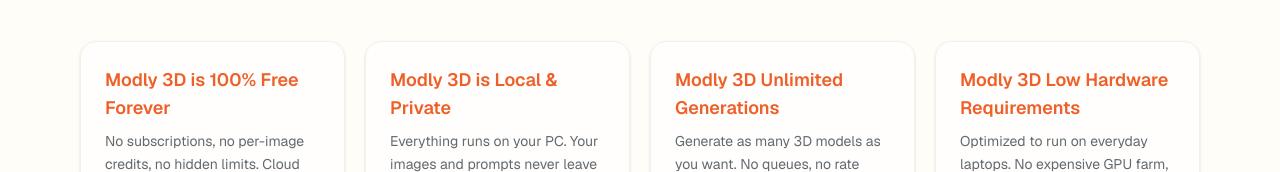
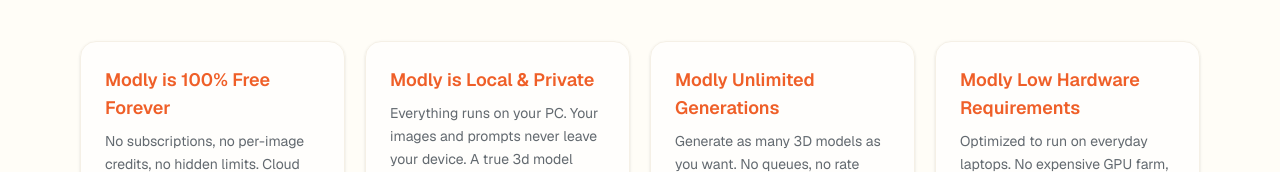
Before and after one commit to LeonaDavinci/modly3d, a Next.js app: page / in a window 1280 px wide. Shown: the part 834-1006 px from the top of the page. Built offline with nearby package versions, Linux system fonts and the light colour scheme; no server answers.

Commit message:
copy: shorten the why-choose-Modly headings to the Modly brand

```diff
--- a/app/page.tsx
+++ b/app/page.tsx
@@ -48,19 +48,19 @@
 
 const values = [
   {
-    title: "Modly 3D is 100% Free Forever",
+    title: "Modly is 100% Free Forever",
     body: "No subscriptions, no per-image credits, no hidden limits. Cloud services charge $20–$60/month — Modly3D is free and always will be.",
   },
   {
-    title: "Modly 3D is Local & Private",
+    title: "Modly is Local & Private",
     body: "Everything runs on your PC. Your images and prompts never leave your device. A true 3d model local generator with zero uploads.",
   },
   {
-    title: "Modly 3D Unlimited Generations",
+    title: "Modly Unlimited Generations",
     body: "Generate as many 3D models as you want. No queues, no rate limits, no credits to top up.",
   },
   {
-    title: "Modly 3D Low Hardware Requirements",
+    title: "Modly Low Hardware Requirements",
     body: "Optimized to run on everyday laptops. No expensive GPU farm, no data center — just your machine.",
   },
 ];
```
